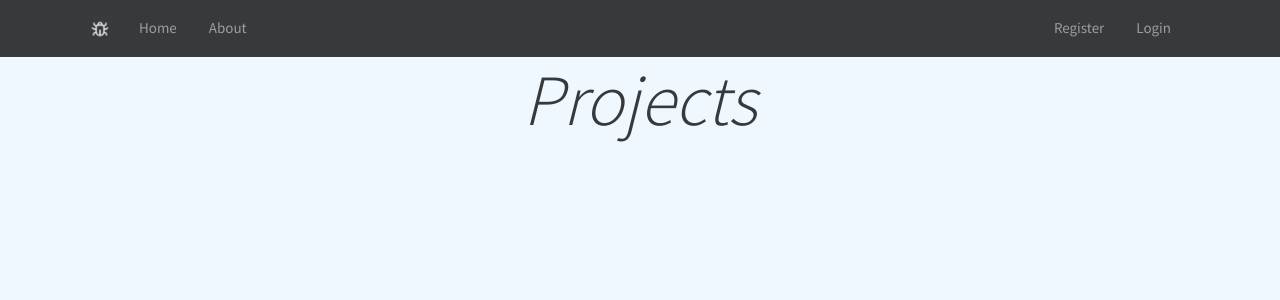
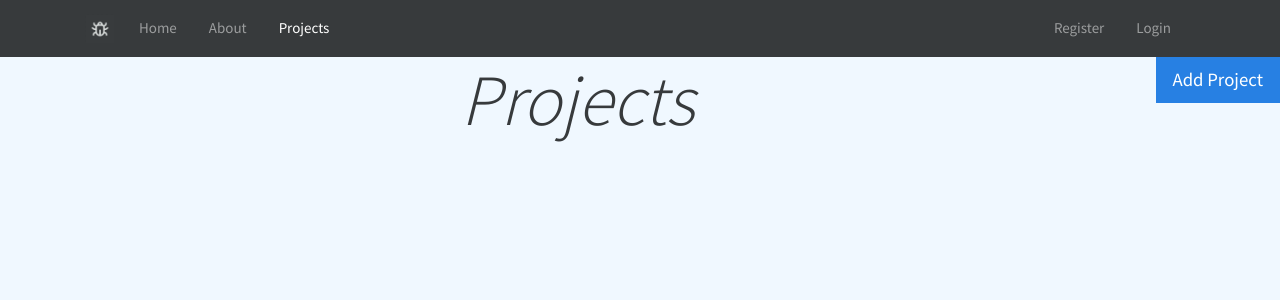
Before and after one commit to AnirudhGowdar/issue-tracker, a Django app: page /projects/ in a window 1280 px wide. Shown: the top 300 px of the page. Run offline with Django 3.2, Linux system fonts and the light colour scheme; data that the repository does not hold is empty; some libraries are stand-ins or nearby versions.

Commit message:
Update project index page

```diff
--- a/projects/views.py
+++ b/projects/views.py
@@ -35,21 +35,18 @@ def details(request, project_id):
     project = Project.objects.get(pk=project_id)
     return render(request, 'projects/details.html', {'project': project})
 
-def edit(request, project_id, template_name='projects/edit.html'):
-    print(project_id)
+def edit(request, project_id):
     if project_id:
         project = get_object_or_404(Project, pk=project_id)
-        print(project)
 
 
     form = forms.EditProjectForm(request.POST or None, instance=project)
-    print(form)
     if request.POST and form.is_valid():
         form.save()
         messages.success(request, 'Project Edited Successfully')
         # Save was successful, so redirect to another page
         return redirect('projects:index')
 
-    return render(request, template_name, {
+    return render(request, 'projects/edit.html', {
         'form': form
     })
--- a/templates/partials/_navbar.html
+++ b/templates/partials/_navbar.html
@@ -17,6 +17,10 @@
                 <li {% if 'about' in request.path %} class="nav-item active mr-3" {% else %} class="nav-item mr-3"
                     {% endif %}>
                     <a class="nav-link" href="{% url 'home:about' %}">About</a>
+                </li>
+                <li {% if 'projects' in request.path %} class="nav-item active mr-3" {% else %} class="nav-item mr-3"
+                    {% endif %}>
+                    <a class="nav-link" href="{% url 'projects:index' %}">Projects</a>
                 </li>
             </ul>
 
--- a/templates/projects/index.html
+++ b/templates/projects/index.html
@@ -3,18 +3,21 @@
 {% load static %}
 <body class="about">
     <div>
-    <h1 class="display-3 center-align-text text-dark"><i>Projects</i></h1><br><br>
+    <h1 class="display-3 center-align-text text-dark"><i>Projects</i>
+      <button type="button" class="btn btn-primary btn-lg" style= "float: right;"
+      onclick="window.location.href='create'"> Add Project</button></h1><br><br>
     </div>
     <div style="margin-left: 100pt;">
         <table style="width:800pt;">
             <tr>
             {% for s in tabledata %}
               <td>
-                <a href="{% url 'projects:details' s.pk %}"
+                <a href="{% url 'projects:details' s.pk %}">
                 <button style="background-color: transparent;border: transparent;">
                   <img src="{% static 'img/plogo.png'%}"/>
                 </button>
-                <figcaption><h2>{{s.title}}</h2></figcaption>
+                <figcaption><h2>{{s.title}}</h2></figcaption></a>
+                <a href="{% url 'projects:edit' s.pk %}">Edit</a>
               </td>
               {% endfor %}
             </tr>
```
